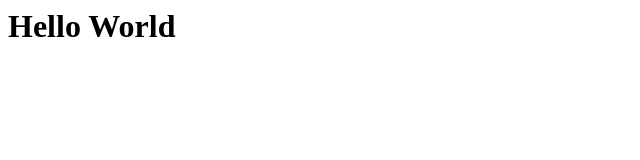
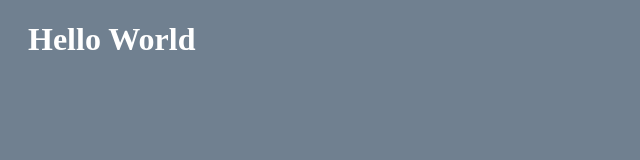
Before and after one commit to Shivam1742/git, a plain HTML site: page index.html in a window 1280 px wide. Shown: the whole page, without its empty margins (0-640 px from the left). Drawn offline with Linux system fonts and the light colour scheme.

Commit message:
First release of Hello World!

```diff
--- a/index.html
+++ b/index.html
@@ -1 +1,12 @@
-<h1>Hello World</h1>
+<!DOCTYPE html>
+<html lang="en">
+   <head>
+      <meta charset="UTF-8" />
+      <meta name="viewport" content="width=device-width, initial-scale=1.0" />
+      <title>Document</title>
+      <link rel="stylesheet" href="style.css" />
+   </head>
+   <body>
+      <h1>Hello World</h1>
+   </body>
+</html>
--- /dev/null
+++ b/style.css
@@ -0,0 +1,8 @@
+body {
+   background-color: slategray;
+}
+
+h1 {
+   color: white;
+   margin-left: 20px;
+}
```
Also changed, not shown: 1 other file.
